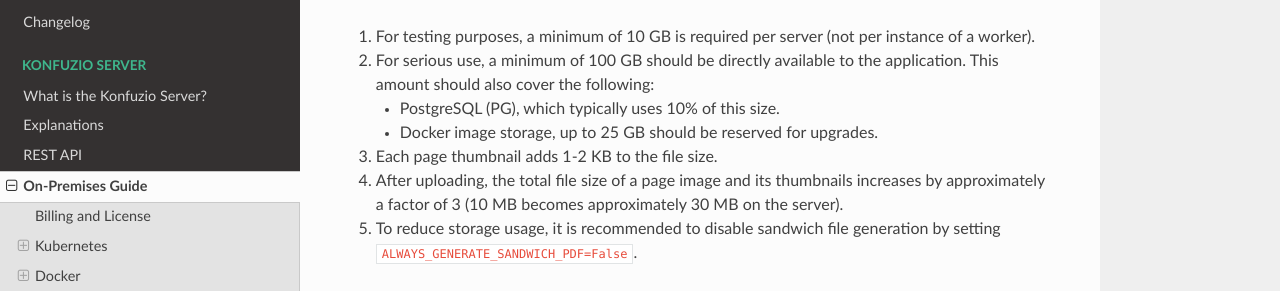
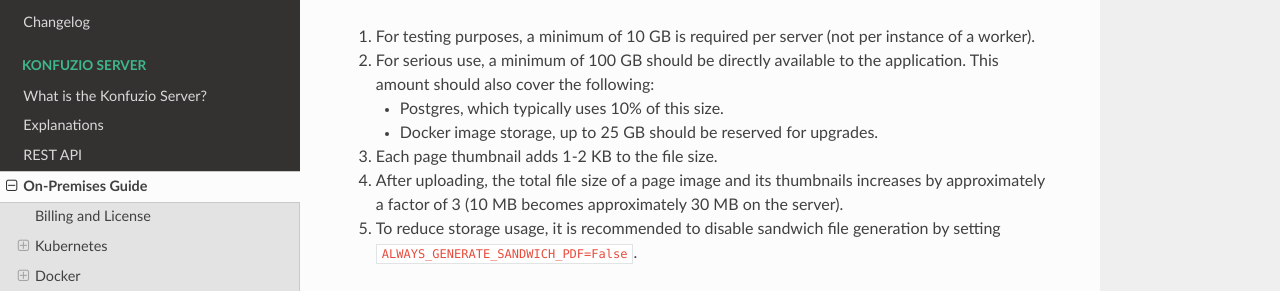
Before and after one commit to konfuzio-ai/konfuzio-sdk, a Sphinx documentation site: the page built from docs/web/on_premises.md, in a window 1280 px wide and 900 px high, scrolled down 3951 px. Shown: the part 159-450 px from the top of the window. Built offline with Sphinx 7.4.7 and the Read the Docs theme 2.0.0, drawn with Linux system fonts in a browser that asks for light colours.

Commit message:
Update on_premises.md

```diff
--- a/docs/web/on_premises.md
+++ b/docs/web/on_premises.md
@@ -196,9 +196,8 @@
 1. For testing purposes, a minimum of 10 GB is required per server (not per instance of a worker).
 2. For serious use, a minimum of 100 GB should be directly available to the application. This amount should also cover
    the following:
-    - PostgreSQL (PG), which typically uses 10% of this size.
+    - Postgres, which typically uses 10% of this size.
     - Docker image storage, up to 25 GB should be reserved for upgrades.
-
 3. Each page thumbnail adds 1-2 KB to the file size.
 4. After uploading, the total file size of a page image and its thumbnails increases by approximately a factor of 3 (10
    MB becomes approximately 30 MB on the server).
```
